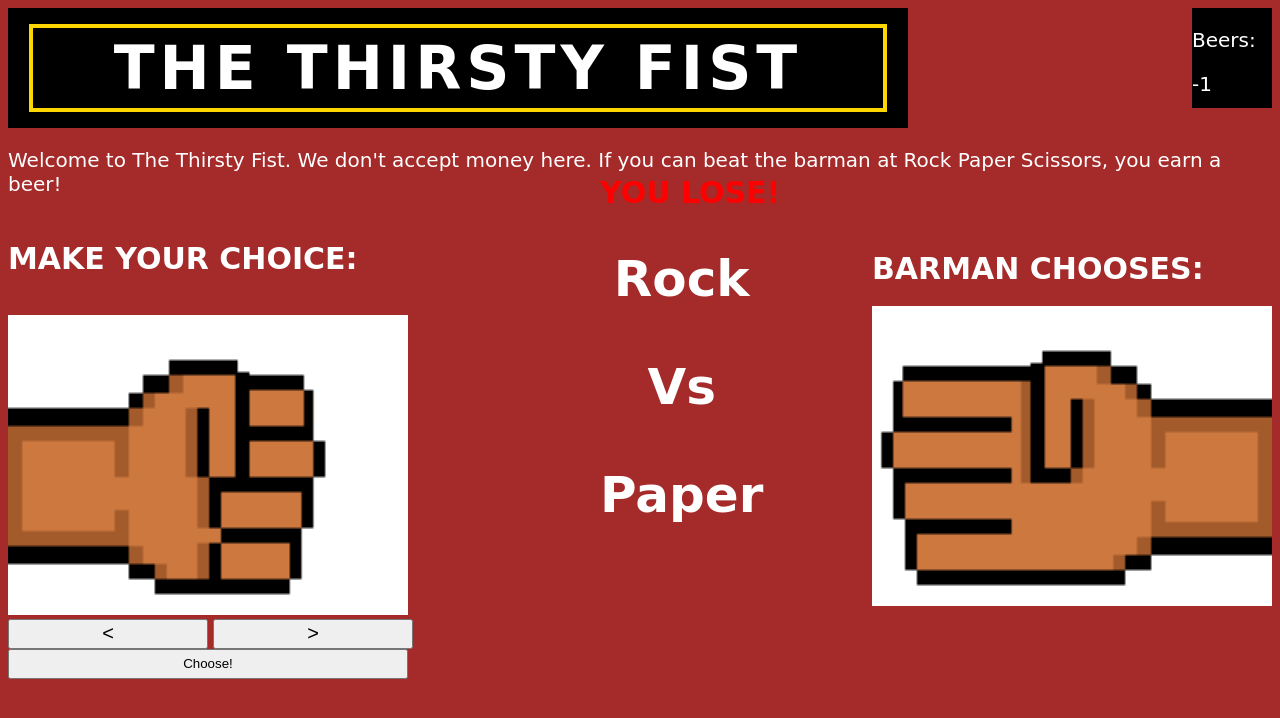
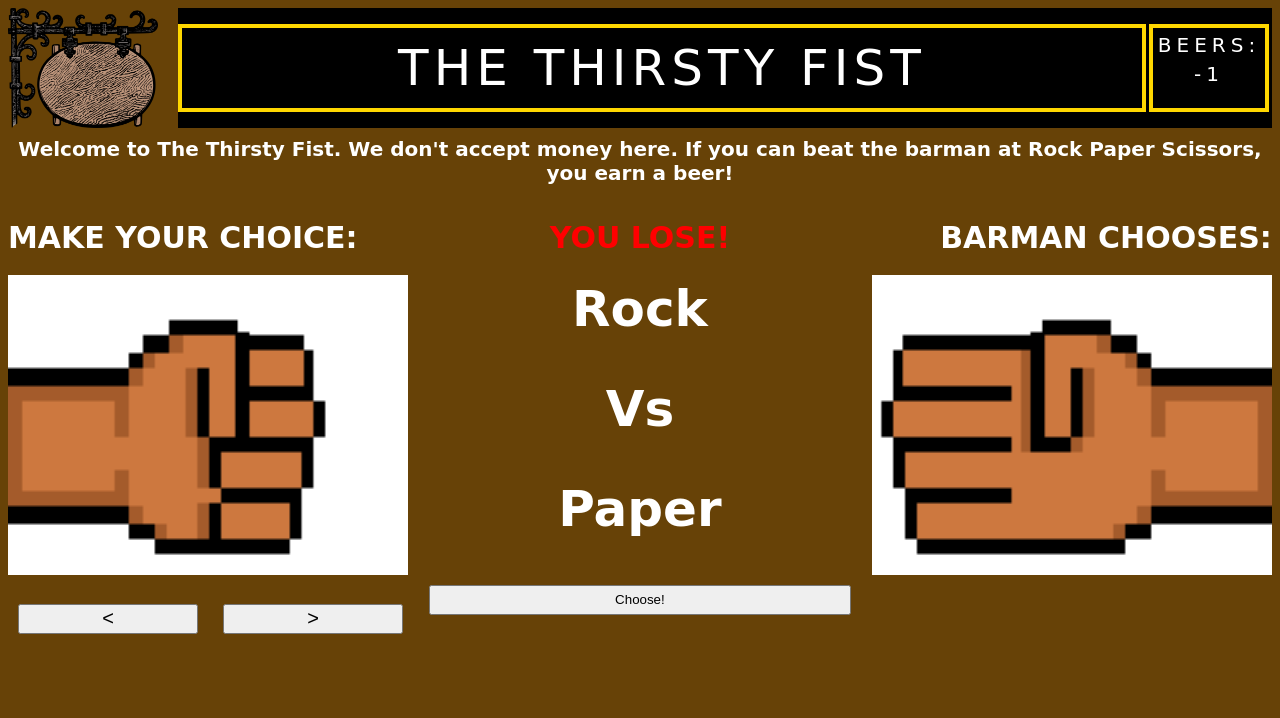
Before and after one commit to BigFatBadger/RockPaperScissors, a plain HTML site: page index.html in a window 1280 px wide. Both pictures are taken after a click on the button "Choose!". Drawn offline with Linux system fonts and the light colour scheme; a web font is replaced by a local one.

Commit message:
changing computers, making sure everything is uploaded.

```diff
--- a/index.html
+++ b/index.html
@@ -5,20 +5,30 @@
         <link rel="stylesheet" href="styles.css">
         <meta charset="utf-8"/>
     </head>
+
     <body>
 
-        <div id ="scoring">
-            <p>Beers:</p>
+        <div id="barSign">
+            <div id="signImgContainer">
+                <img id="signImg" height="120px" width="150px" src="tavern.png"></img>
+            </div>
+            <div id="titContainer">
+                <div id="title">The Thirsty Fist</div>
+            </div>
+            <div id ="scoringContainer">
+                <div id="scoring">
+                    <p>Beers: </p>
                     <p id="resultsTallyText">0</p>
                 </div>
-
-        <div id="titContainer">
-            <div id="title">
-                <h1>The Thirsty Fist</h1>
             </div>
         </div>
 
+        <div id="introText">
             <p id='tag'>Welcome to The Thirsty Fist. We don't accept money here. If you can beat the barman at Rock Paper Scissors, you earn a beer!</p>
+        </div>
+        <div id="colourTest">
+            <p id='colorBlocks'></p>
+        </div>
 
 <!--         <div id="wallpaper?">
             <label for="theme">Want to change the wallpaper?</label>
@@ -32,23 +42,48 @@
             </select>
         </div> -->
 
+        <div id="annouceArea">
+
+            <div id="playerTitle" class="areaColumn">
+                <h2>Make your choice:</h2>
+            </div>
+
+            <div id ="results" class="areaColumn">
+                <h2 id="resultText"></h2>
+            </div>
+
+            <div id="compTitle" class="areaColumn">
+                <h2>Barman chooses:</h2>
+            </div>
+
+        </div>
+
         <div id="gameArea">
 
-            <h2>Make your choice:</h2><br>
+            <div id="playerHand" class="areaColumn">
 
                 <div id ="imgBox" height="350px" width="400px">
                     <img id="img_placeholder" height="300px" width="400px" src="Rockpix.png"></img>
                 </div>
-
-            <div class="swapButtons">
+                <br>
+                <div id="swapButtons">
                     <button id="prev" class="LaR" type="button" ><</button>
                     <button id="next" class="LaR" type="button" >></button>
                 </div>
 
-            <div id="resultsArea">
-                <h3 id="chosenHand">Rock</h3>
-                <h3 id="vsText"></h3>
-                <h3 id="compChoiceHand"></h3>
+            </div>
+
+
+            <div id="resultsArea" class="areaColumn">
+
+                <div id="resultsWords">
+                    <p id="chosenHand" class="summText">Rock</p>
+                    <p id="vsText" class="summText"></p>
+                    <p id="compChoiceHand" class="summText"></p>
+                </div>
+
+                <button type="button" id="ChooseButton">Choose!</button>
+
             </div>
 
 <!--             <label for="playerHand">What will you choose?</label>
@@ -60,11 +95,7 @@
                 <option value="Scissors">Scissors</option>
             </select> -->
 
-            <button type="button" id="ChooseButton">Choose!</button>
-        </div>
-
-        <div id="computerChoice">
-            <h2>Barman chooses:</h2>
+            <div id="computerChoice" class="areaColumn">
 
                 <div id ="compPicture" height="350px" width="400px">
                     <img id="comp_placeholder" height="300px" width="400px" src="Rockpix.png" style="transform: scaleX(-1);"></img>
@@ -72,9 +103,12 @@
 
             </div>
 
-        <div id ="results">
-            <h2 id="resultText"></h2><br>
         </div>
+
+
+
+
+
 
 <!-- Javascript -->
 
@@ -93,8 +127,12 @@
             let tempNum;
             let imgString;
             const body = document.querySelector('body');
+            var frequency = .3;
+            var amplitude = 127;
+            var center = 128;
 
             document.getElementById("prev").onclick = function(){
+                resetText();
                 imgString = document.getElementById("chosenHand").innerText;
                 imgString = imgString.concat("pix.png");
                 tempNum = RPSarray.indexOf(imgString);
@@ -110,6 +148,33 @@
                 imgString = imgString.replace("pix.png", "");
                 document.getElementById("chosenHand").innerText = imgString;
             }
+
+            document.getElementById("next").onclick = function(){
+                resetText();
+                imgString = document.getElementById("chosenHand").innerText;
+                imgString = imgString.concat("pix.png");
+                tempNum = RPSarray.indexOf(imgString);
+
+                if (tempNum == 2) {
+                        tempNum = 0;
+                    } else {
+                        tempNum ++;
+                    }
+
+                plrHand.src = RPSarray[tempNum];
+                imgString = RPSarray[tempNum];
+                imgString = imgString.replace("pix.png", "");
+                document.getElementById("chosenHand").innerText = imgString;
+            }
+
+            function resetText(){
+                document.getElementById("vsText").innerText = "";
+                document.getElementById("compChoiceHand").innerText = "";
+                document.getElementById("resultText").innerText = "";
+
+            }
+
+
 
  /*                 switch(Direction){
                     case "prev":
@@ -204,6 +269,7 @@
                     }
                     else if (chosenHandChoice == "Scissors"){
                         resultSummary = "Lose";
+                        loseRound();
                     }
 
                 }
@@ -215,6 +281,7 @@
                     }
                     else if (chosenHandChoice == "Rock"){
                         resultSummary = "Lose";
+                        loseRound();
                     }
                     else if (chosenHandChoice == "Scissors"){
                         resultSummary = "Win";
@@ -229,6 +296,7 @@
                     }
                     else if (chosenHandChoice == "Paper"){
                         resultSummary = "Lose";
+                        loseRound();
                     }
                     else if (chosenHandChoice == "Rock"){
                         resultSummary = "Win";
@@ -252,6 +320,45 @@
                 document.getElementById("resultsTallyText").innerText = resultsTally;
         }
 
+        function loseRound(){
+       // linear interpolation between two values a and b
+        // u controls amount of a/b and is in range [0.0,1.0]
+        lerp = function(a,b,u) {
+            return (1-u) * a + u * b;
+        };
+
+        fade = function(element, property, start, end, duration) {
+        var interval = 10;
+        var steps = duration/interval;
+        var step_u = 1.0/steps;
+        var u = 0.0;
+        var theInterval = setInterval(function(){
+            if (u >= 1.0){ clearInterval(theInterval) }
+            var r = parseInt(lerp(start.r, end.r, u));
+            var g = parseInt(lerp(start.g, end.g, u));
+            var b = parseInt(lerp(start.b, end.b, u));
+            var colorname = 'rgb('+r+','+g+','+b+')';
+            el.style.setProperty(property, colorname);
+            u += step_u;
+        }, interval);
+        };
+
+        // in action
+        el = document.body; // your element
+        property = 'background-color';       // fading property
+        startColor = {r:117, g:  66, b:  7};  // red
+        endColor   = {r:  255, g:66, b:7};  // dark turquoise
+
+        for (let i = 0; i <= 6; i++){
+        fade(el,'background-color',startColor,endColor,100);
+        setTimeout(function(){
+            fade(el,'background-color',endColor,startColor,100);
+        },200);
+
+        };
+
+        }
+
         </script>
 
 
--- a/styles.css
+++ b/styles.css
@@ -1,7 +1,7 @@
 @import url('https://fonts.googleapis.com/css?family=Fondamento&display=swap');
 
 body{
-    background-color:brown;
+    background-color:rgb(117, 66, 7);
     font-family: 'Fondamento', cursive;
     color: white;
 }
@@ -16,13 +16,15 @@ h2{
     margin-bottom: 20px;
 }
 
-h3{
+.summText{
     font-size: 50px;
     font-weight:bold;
+    height:33.33%;
 }
 
 p{
     font-size:20px;
+    margin:5px;
 }
 
 #wallpaper{
@@ -30,43 +32,68 @@ p{
     float:left;
 }
 
+#barSign{
+    display: flex;
+}
+
 #titContainer{
-    position: relative;
+    float:left;
+    position:relative;
+    height:120px;
+    width:1000px;
+    background-color:black;
     display:flex;
-    height:120px;
-    width:900px;
-    align-items:center;
-    justify-content:center;
-    background-color:black;
+    align-items: center;
+    justify-content: center;
 }
 
 #title{
-    position: relative;
-    display:flex;
+    width:960px;
     height:80px;
-    width:850px;
-    align-items:center;
-    justify-content:center;
+    line-height:80px;
     background-color:black;
     text-transform: uppercase;
+    font-size: 50px;
+    text-align: center;
     letter-spacing:5px;
     border: 4px solid gold;
-    border-radius: 10epx;
+}
+
+#signImgContainer{
+    float:left;
+    width:150px;
+    margin-right: 20px;
+}
+
+#scoringContainer{
+    float:left;
+    position:relative;
+    height:120px;
+    width:160px;
+    background-color:black;
+    display:flex;
+    align-items: center;
+    justify-content: center;
+}
+
+#playerHand{
+    display:grid;
 }
 
 #scoring{
-    float:right;
-    width:80px;
-    height:100px;
-    align-items:center;
-    justify-content:center;
+    height:80px;
+    margin:0;
     background-color:black;
+    text-transform: uppercase;
+    text-align: center;
+    letter-spacing:5px;
+    border: 4px solid gold;
 }
 
 #gameArea{
-    float:left;
+
     display:flex;
-	top:10px;
+/* 	top:10px;
 	left:0;
     width:550px;
     display: -webkit-box;
@@ -74,15 +101,25 @@ p{
     display: -ms-flexbox;
     display: -webkit-flex;
     -webkit-flex-flow: row wrap;
-    flex-direction: column;
+    flex-direction: column; */
+}
+
+.areaColumn{
+    float:left;
+    width:33.33%;
+}
+
+#introText{
+    display:flex;
+    align-items:center;
+    justify-content:center;
 }
 
 #tag{
     position: relative;
-    display:flex;
-    align-self: center;
-    align-items:center;
-    justify-content:center;
+    font-size: 20px;
+    text-align:center;
+    font-weight: bold;
 }
 
 #imgBox{
@@ -90,85 +127,70 @@ p{
 }
 
 #img_placeholder{
-    position:relative;
+    float:left;
+}
+
+#comp_placeholder{
+    float:right;
+}
+
+#compTitle{
+    text-align:right;
 }
 
 #computerChoice{
     float:right;
-    position:relative;
     top:10px;
     display:block;
-}
-
-#results{
-    clear:both;
-    position: relative;
-    display:flex;
-    align-items:center;
-    justify-content:center;
-    padding-top:50px;
 }
 
 #resultsArea{
     font-weight: bold;
     font-size:50px;
-    position:absolute;
     text-align:center;
-    float:left;
-    top:200px;
-    left:600px;
+    display:flex;
+    flex-direction: column;
 }
 
-/* #chosenHand{
-    font-weight: bold;
-    font-size:30px;
-    position:absolute;
-    float:left;
-    top:300px;
-    left:600px;
+#resultsWords{
+    display:flex;
+    flex-direction: column;
+    height:300px;
 }
 
-#compChoiceHand{
-    font-weight: bold;
-    font-size:30px;
-    position:absolute;
-    float:left;
-    top:500px;
-    left:600px;
+#annouceArea{
+    display:flex;
 }
-
-#vsText{
-    font-weight: bold;
-    font-size:30px;
-    position:absolute;
-    float:left;
-    top:400px;
-    left:600px;
-} */
 
 #results{
     font-weight: bold;
     font-size:40px;
     color:red;
-    position:absolute;
-    float:left;
-    top:100px;
-    left:600px;
+    text-align: center;
 }
 
 #swapButtons{
-    width:400px;
-    display:table;
+    padding-top:10px;
+
 }
 
 .LaR{
-    display:table-cell;
+    align-items:center;
     height:30px;
-    width:200px;
+    width:180px;
     font-size:20px;
 }
 
+#next{
+    margin-left:20px;
+}
+
+#prev{
+    margin-left:10px;
+}
+
 #ChooseButton{
+    align-items:center;
     height:30px;
-    width:400px;
+    margin-top:10px;
 }
```
Lines whose indentation alone changed are shown as unchanged.
